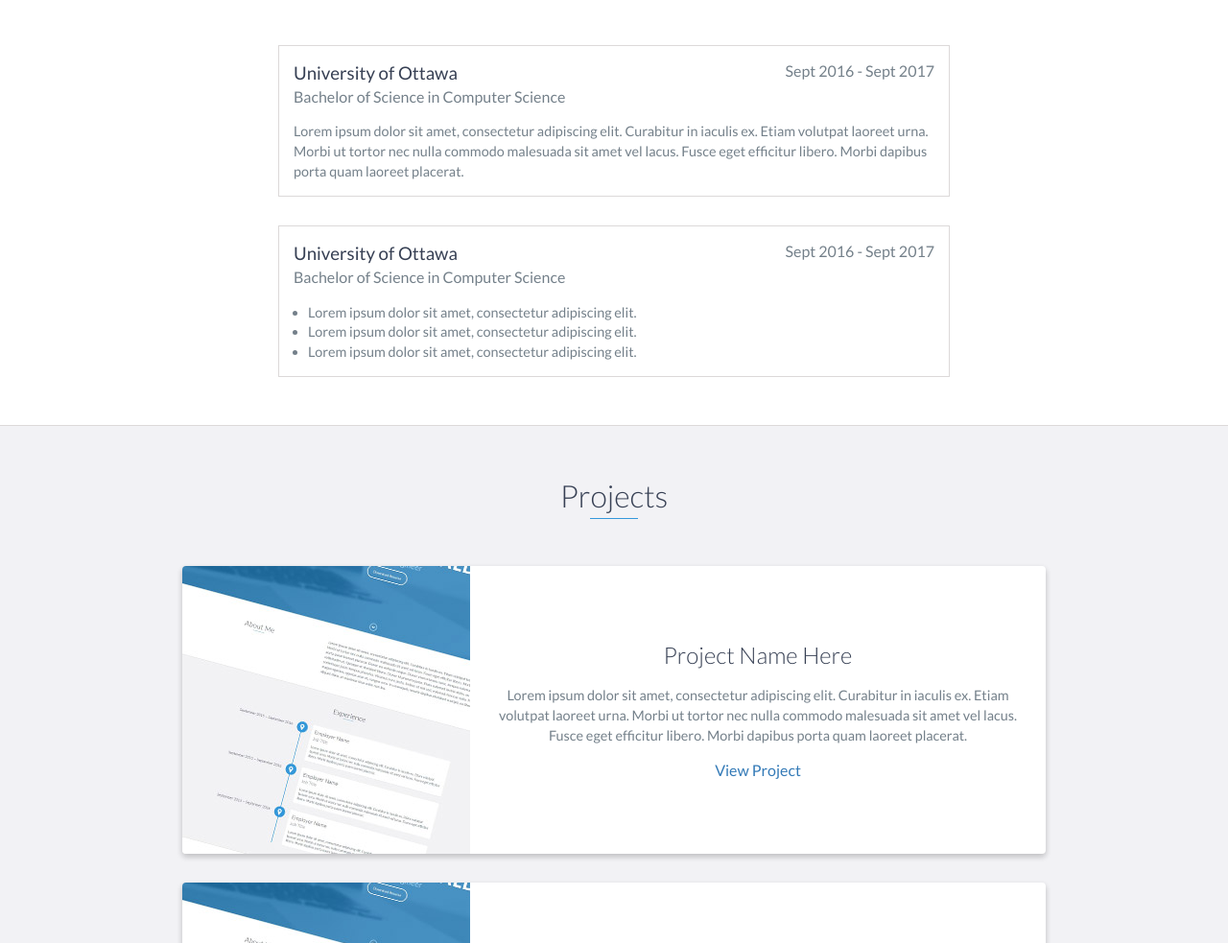
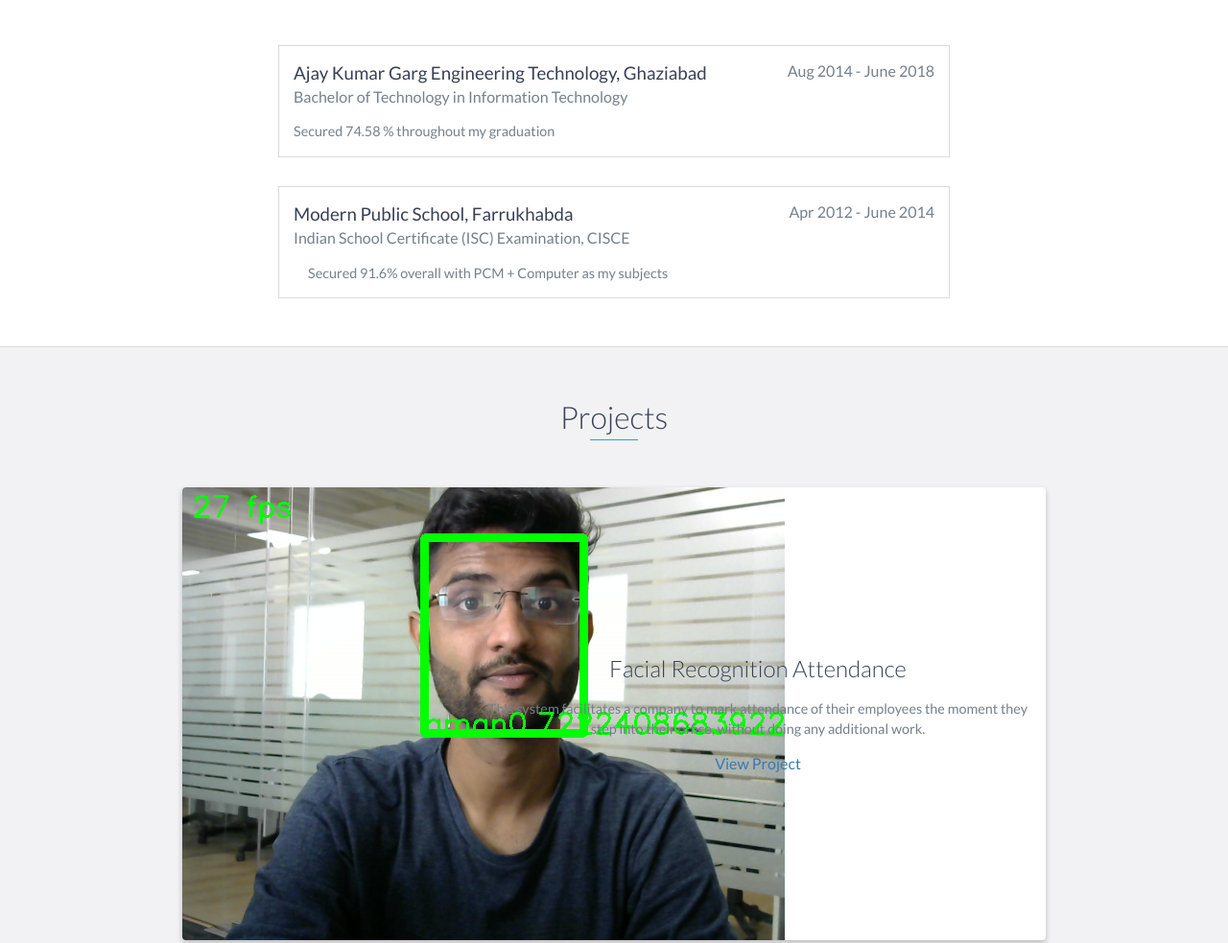
Before and after one commit to Amanpradhan/Portfolio, a website: page index.html in a window 1280 px wide. Shown: the part 1692-2675 px from the top of the page at 96% size. Drawn offline with nearby package versions, Linux system fonts and the light colour scheme.

Commit message:
changed name

```diff
--- a/index.html
+++ b/index.html
@@ -107,29 +107,21 @@
     <div id="education">
         <h2 class="heading">Education</h2>
         <div class="education-block">
-            <h3>University of Ottawa</h3>
-            <span class="education-date">Sept 2016 - Sept 2017</span>
-            <h4>Bachelor of Science in Computer Science</h4>
+            <h3>Ajay Kumar Garg Engineering Technology, Ghaziabad</h3>
+            <span class="education-date">Aug 2014 - June 2018</span>
+            <h4>Bachelor of Technology in Information Technology</h4>
             <p>
-                Lorem ipsum dolor sit amet, consectetur adipiscing elit. Curabitur in iaculis ex. Etiam volutpat laoreet urna. Morbi ut tortor nec nulla commodo malesuada sit amet vel lacus. Fusce eget efficitur libero. Morbi dapibus porta quam laoreet placerat.
+                Secured 74.58 % throughout my graduation
             </p>
         </div>
         <!-- End .education-block -->
 
         <div class="education-block">
-            <h3>University of Ottawa</h3>
-            <span class="education-date">Sept 2016 - Sept 2017</span>
-            <h4>Bachelor of Science in Computer Science</h4>
+            <h3>Modern Public School, Farrukhabda</h3>
+            <span class="education-date">Apr 2012 - June 2014</span>
+            <h4> Indian School Certificate (ISC) Examination, CISCE</h4>
             <ul>
-                <li>
-                    Lorem ipsum dolor sit amet, consectetur adipiscing elit.
-                </li>
-                <li>
-                    Lorem ipsum dolor sit amet, consectetur adipiscing elit.
-                </li>
-                <li>
-                    Lorem ipsum dolor sit amet, consectetur adipiscing elit.
-                </li>
+                Secured 91.6% overall with PCM + Computer as my subjects
             </ul>
         </div>
         <!-- End .education-block -->
@@ -142,13 +134,13 @@
             <div class="row">
                 <div class="project shadow-large">
                     <div class="project-image">
-                        <img src="images/project.jpg" />
+                        <img src="images/facerec.png" />
                     </div>
                     <!-- End .project-image -->
                     <div class="project-info">
-                        <h3>Project Name Here</h3>
+                        <h3>Facial Recognition Attendance</h3>
                         <p>
-                            Lorem ipsum dolor sit amet, consectetur adipiscing elit. Curabitur in iaculis ex. Etiam volutpat laoreet urna. Morbi ut tortor nec nulla commodo malesuada sit amet vel lacus. Fusce eget efficitur libero. Morbi dapibus porta quam laoreet placerat.
+                            This system facilitates a company to mark attendance of their employees the moment they step into their office, without doing any additional work.
                         </p>
                         <a href="#">View Project</a>
                     </div>
```
Also changed, not shown: images/facerec.png (added).
